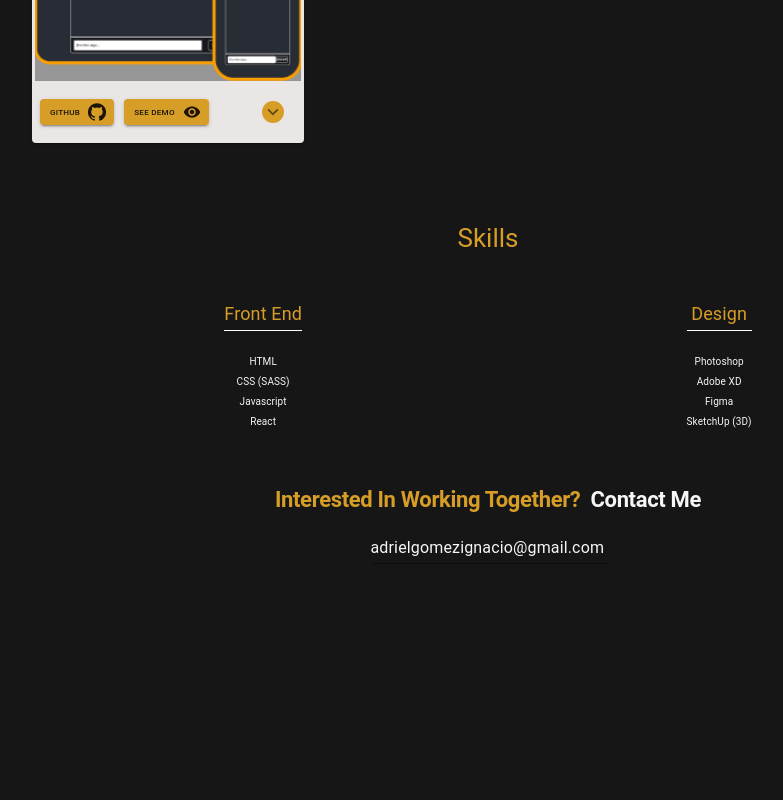
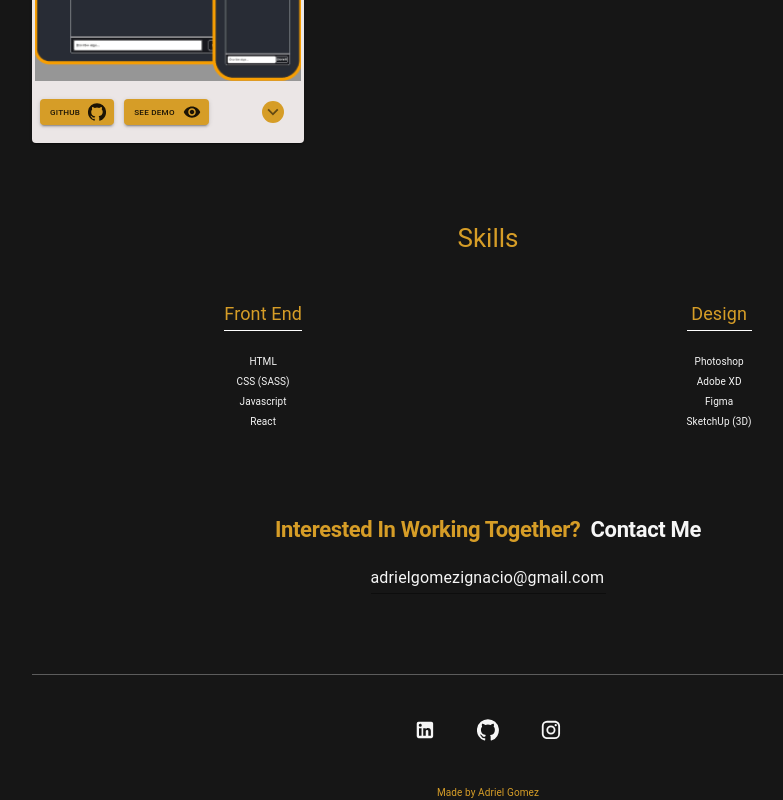
Before and after one commit to AdrielIg/Portfolio-react-UI, a React (Create React App) app: page / in a window 1280 px wide. Shown: the part 2234-3034 px from the top of the page, without its empty margins (152-935 px from the left). Before the commit the page ends 2798 px from the top, so only its background shows below. Built offline with nearby package versions, Linux system fonts and the light colour scheme.

Commit message:
Added Footer

```diff
--- a/src/App.js
+++ b/src/App.js
@@ -5,6 +5,8 @@ import About from './components/About/About'
 import Portfolio from './components/Portfolio/Portfolio'
 import Skills from './components/Skills/Skills'
 import Contact from './components/Contact/Contact'
+import Footer from './components/Footer/Footer'
+
 
 
 //css
@@ -26,6 +28,7 @@ function App() {
       <Portfolio />
       <Skills />
       <Contact />
+      <Footer />
     </ThemeProvider>
 
   );
--- a/src/components/Contact/Contact.js
+++ b/src/components/Contact/Contact.js
@@ -10,7 +10,8 @@ import Slide from '@material-ui/core/Slide';
 
 const useStyles = makeStyles(() => ({
   contactContainer: {
-    marginTop: '5rem',
+    marginTop: '8rem',
+    marginBottom: '8rem',
     display: 'flex',
     flexDirection: 'column',
     alignItems: 'center'
--- /dev/null
+++ b/src/components/Footer/Footer.js
@@ -0,0 +1,31 @@
+import { Divider, Typography } from '@material-ui/core'
+import { makeStyles } from '@material-ui/core/styles';
+import Container from '@material-ui/core/Container'
+import SocialMediaButtons from '../Intro/SocialMediaButtons';
+
+const useStyles = makeStyles(() => ({
+  footerContainer: {
+    marginTop: '5rem'
+  },
+  divisor: {
+    backgroundColor: "white",
+    opacity: .3,
+    margin: '1rem 0 0 0'
+  },
+
+
+}))
+const Footer = () => {
+  const classes = useStyles()
+  return (
+    <Container className={classes.footerContainer} maxWidth='md' component='footer' variant='section' align='center'>
+      <Divider variant='middle' className={classes.divisor} />
+      <SocialMediaButtons />
+      <Typography color='secondary'>
+        Made by Adriel Gomez
+      </Typography>
+    </Container>
+  )
+}
+
+export default Footer
--- a/src/components/Intro/Intro.js
+++ b/src/components/Intro/Intro.js
@@ -32,7 +32,7 @@ const Intro = () => {
       <AvatarLogo />
       <Typography className={classes.introTitle} variant='h2' color='secondary' >Adriel Gomez</Typography>
       <Typography className={classes.introProfile} variant='h3' color='secondary' >| Front End Developer |</Typography>
-      <SocialMediaButtons />
+      <SocialMediaButtons variant='contained' />
       <Typography color='secondary'>Aniadir cosa para scrollear para abajo</Typography>
 
     </Box >
--- a/src/components/Intro/SocialMediaButtons.js
+++ b/src/components/Intro/SocialMediaButtons.js
@@ -19,13 +19,13 @@ const useStyles = makeStyles((theme) => ({
   },
 }));
 
-export default function SocialMediaButtons() {
+export default function SocialMediaButtons(props) {
   const classes = useStyles();
 
   return (
     <div className={classes.root}>
 
-      <ButtonGroup variant='contained' color='secondary'>
+      <ButtonGroup variant={props.variant} color='secondary'>
         <IconButton href='https://www.linkedin.com/in/adriel-gomez/' rel='noreferrer' target='_blank' color="primary" aria-label="go to adriel gomez linkedin">
           <LinkedInIcon color='primary' fontSize='large' />
         </IconButton>
--- a/src/components/Skills/Skills.js
+++ b/src/components/Skills/Skills.js
@@ -13,7 +13,8 @@ import { makeStyles } from '@material-ui/core/styles';
 const useStyles = makeStyles(() => ({
   skillsContainer: {
 
-    marginTop: '8rem'
+    marginTop: '8rem',
+
 
   },
   skillsTitle: {
```
